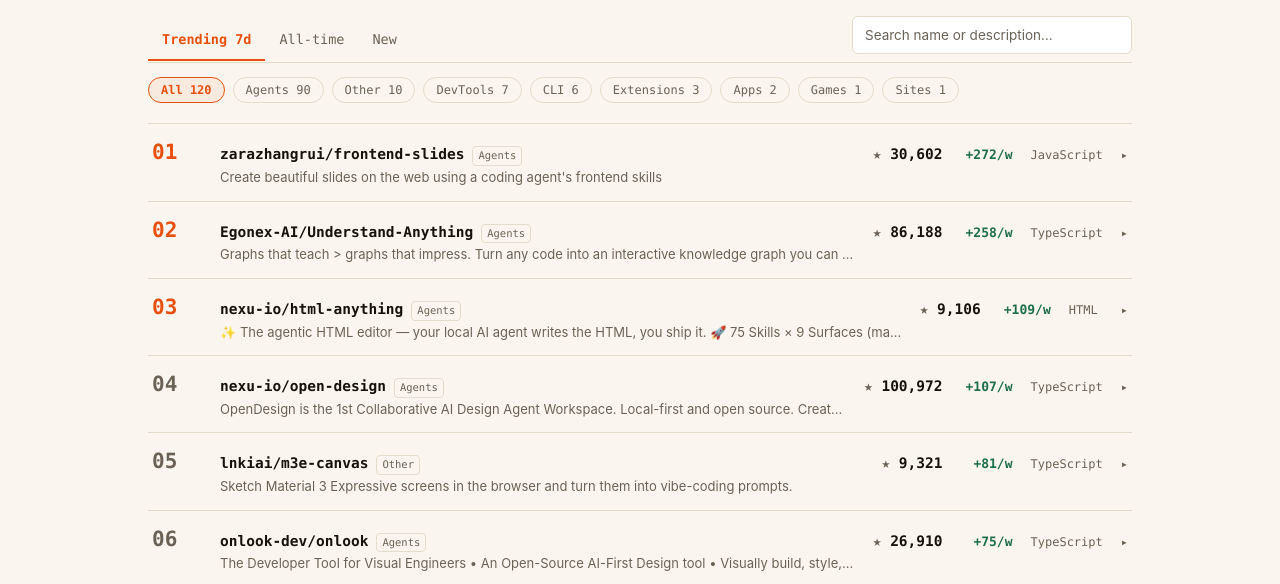
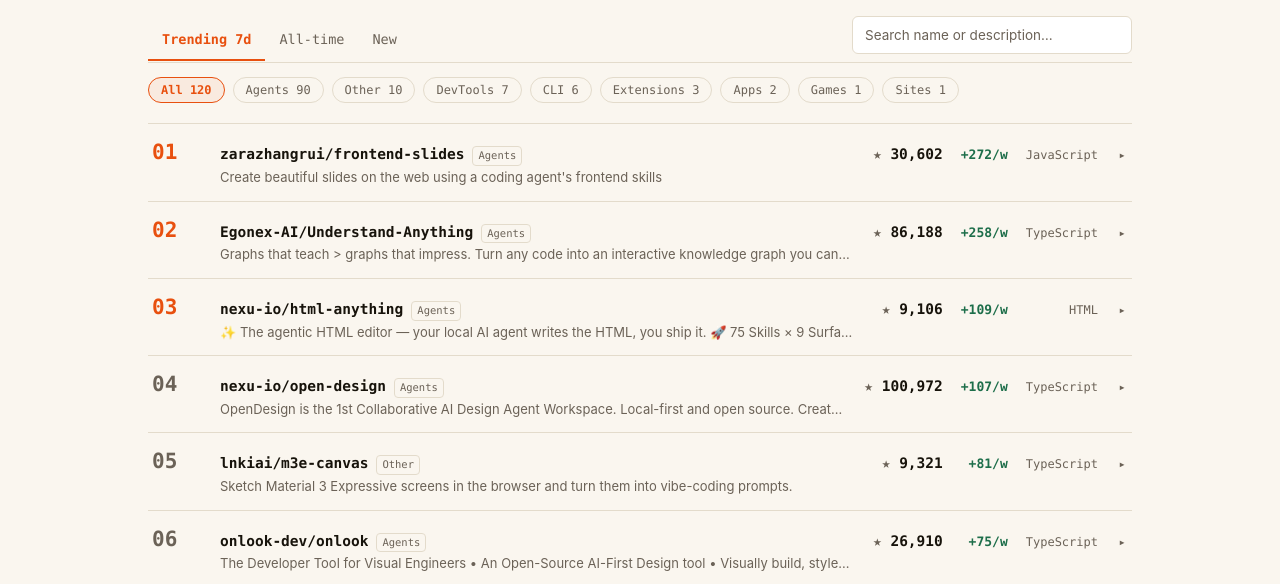
Before and after one commit to cckyros/vibeboard, a website: page index.html in a window 1280 px wide. Shown: the part 210-794 px from the top of the page. Drawn offline with Linux system fonts and the light colour scheme.

Commit message:
align metric columns: fixed ch widths + right-align stars/delta/lang

```diff
--- a/styles.css
+++ b/styles.css
@@ -225,16 +225,19 @@ main { padding: 0 clamp(16px, 4vw, 48px); max-width: 1080px; margin: 0 auto; }
 .stars, .delta, .lang {
   font-family: var(--mono);
   font-size: 13px;
+  text-align: right;
 }
-.stars { font-weight: 700; font-size: 14.5px; }
+.stars { font-weight: 700; font-size: 14.5px; min-width: 8.5ch; }
 .stars::before { content: "★ "; color: var(--ink-2); font-weight: 400; }
-.delta { color: var(--accent-2); font-weight: 600; min-width: 52px; text-align: right; }
+.delta { color: var(--accent-2); font-weight: 600; min-width: 6ch; }
 .delta.zero { color: var(--ink-2); font-weight: 400; }
-.lang { color: var(--ink-2); font-size: 12px; min-width: 34px; }
+.lang { color: var(--ink-2); font-size: 12px; min-width: 10ch; }
 .chev {
   font-family: var(--mono);
   color: var(--ink-2);
   font-size: 12px;
+  width: 1em;
+  text-align: center;
   transition: transform 200ms var(--ease-out);
 }
 .row[data-open="true"] .chev { transform: rotate(90deg); }
```
Also changed, not shown: docs/DESIGN.md (+1 -0 lines), docs/shot-aligned.png (added).
